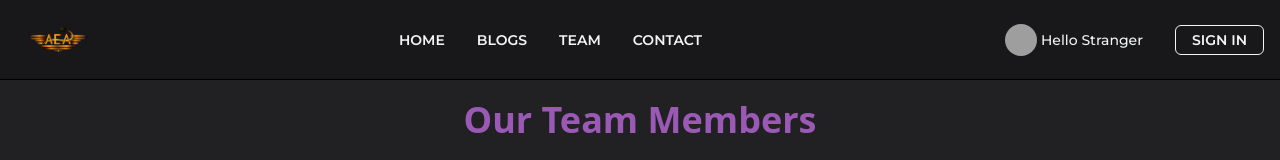
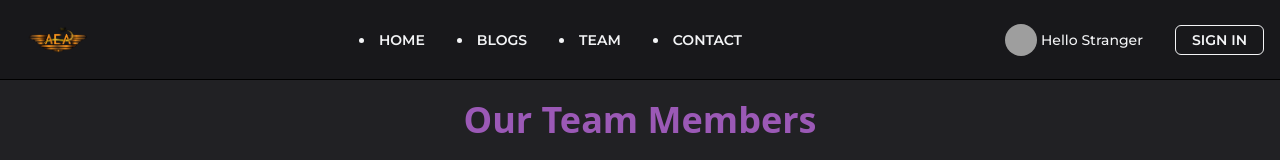
Before and after one commit to anushkav18888/aero_demo, a Next.js app: page /team in a window 1280 px wide. Shown: the top 160 px of the page. Built offline with nearby package versions, Linux system fonts and the light colour scheme; no server answers; grey boxes are pictures that could not be loaded.

Commit message:
testing header.tsx for mobile view

```diff
--- a/components/Header.tsx
+++ b/components/Header.tsx
@@ -1,27 +1,17 @@
+import React, { useState } from 'react';
 import Image from "next/image";
 import Link from "next/link";
-import Hashlink from "next/link"
+import Hashlink from "next/link";
 import logoDark from "../public/images/logoDark.png";
-import { useSession, signIn, signOut } from "next-auth/react"
-import React, { useState } from 'react';
-
-
-
-
+import { useSession, signIn, signOut } from "next-auth/react";
 
 const Header = () => {
-  const { data: session } = useSession()
+  const { data: session } = useSession();
   const [isActive, setActive] = useState(false);
 
   const handleClick = () => {
-    // console.log("button clicked")
     setActive(!isActive);
   };
-
-
-
-
-
 
   return (
     <div className="w-full h-20 border-b-[1px] border-b-black font-titleFont sticky top-0 z-50 px-4" style={{ backgroundColor: "#18181B" }}>
@@ -31,15 +21,29 @@ const Header = () => {
             <Image width={80} height={80} src={logoDark} alt="logoDark" />
           </div>
         </Link>
-        <div>
-          <ul className="hidden lg:inline-flex gap-8 uppercase text-sm font-semibold" >
+        {/* Hamburger Icon */}
+        <div className="lg:hidden">
+          <button onClick={handleClick}>
+            <svg className="w-6 h-6" fill="none" viewBox="0 0 24 24" stroke="currentColor">
+              <path strokeLinecap="round" strokeLinejoin="round" strokeWidth={2} d="M4 6h16M4 12h16m-7 6h7" />
+            </svg>
+          </button>
+        </div>
+        {/* Mobile Menu */}
+        <div className={`lg:hidden ${isActive ? 'block' : 'hidden'}`}>
+          <ul className="uppercase text-sm font-semibold" >
             <Link href="/" ><li onClick={handleClick} className={`headerLi ${isActive ? 'active:text-secondaryColor' : ''}`} >Home</li></Link>
             <Hashlink href="/#posts"><li className={`headerLi ${isActive ? 'active:text-secondaryColor' : ''}`} >Blogs</li></Hashlink>
-            {/* <li className="headerLi">Pages</li> */}
             <Link href="/team"><li className={`headerLi ${isActive ? 'active:text-secondaryColor' : ''}`} >Team</li></Link>
             <Link href="/contact"><li className={`headerLi ${isActive ? 'active:text-secondaryColor' : ''}`}>Contact</li></Link>
-            {/* <li className="headerLi">Contact</li> */}
           </ul>
+        </div>
+        {/* Desktop Menu */}
+        <div className="hidden lg:inline-flex gap-8 uppercase text-sm font-semibold">
+          <Link href="/" ><li className={`headerLi ${isActive ? 'active:text-secondaryColor' : ''}`} >Home</li></Link>
+          <Hashlink href="/#posts"><li className={`headerLi ${isActive ? 'active:text-secondaryColor' : ''}`} >Blogs</li></Hashlink>
+          <Link href="/team"><li className={`headerLi ${isActive ? 'active:text-secondaryColor' : ''}`} >Team</li></Link>
+          <Link href="/contact"><li className={`headerLi ${isActive ? 'active:text-secondaryColor' : ''}`}>Contact</li></Link>
         </div>
 
         <div className="flex items-center gap-8 text-lg">
@@ -58,14 +62,10 @@ const Header = () => {
               Sign In
             </button>
           }
-
-
         </div>
       </div>
-    </div >
+    </div>
   );
 };
 
-
-
 export default Header;
```
